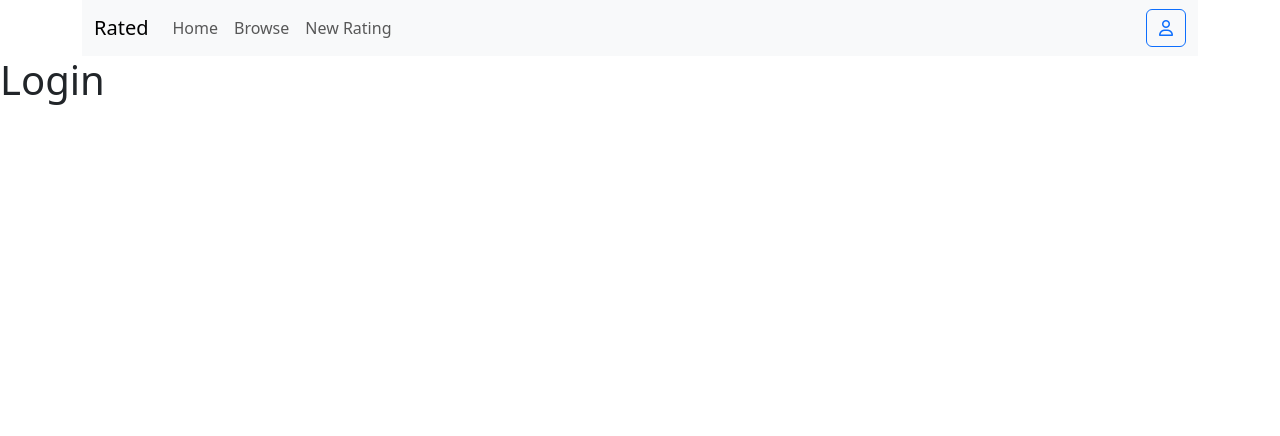
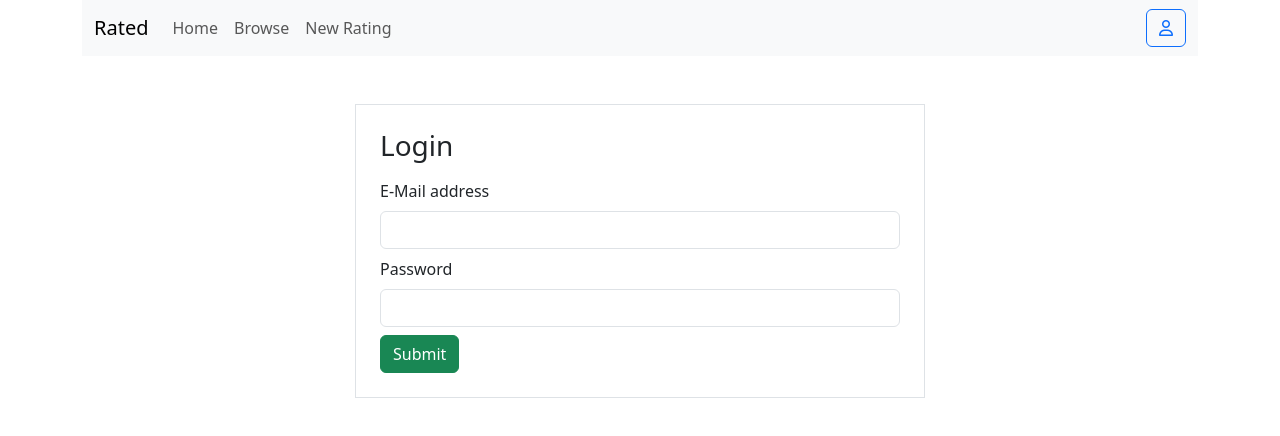
Before and after one commit to b0totmat/rated, a Vue app in the folder client/: page /login in a window 1280 px wide. Shown: the top 436 px of the page. Built offline with nearby package versions, Linux system fonts and the light colour scheme.

Commit message:
Login form

```diff
--- a/client/src/views/LoginView.vue
+++ b/client/src/views/LoginView.vue
@@ -1,3 +1,57 @@
 <template>
-    <h1>Login</h1>
-</template>
+    <div class="container mt-5">
+      <div class="row">
+        <div class="col-12 col-md-8 col-lg-6 mx-auto border py-4 px-md-4">
+          <form>
+            <h1 class="h3 mb-3">Login</h1>
+            <div class="mb-2">
+              <label for="email" class="form-label">E-Mail address</label>
+              <input type="email" class="form-control" id="email" v-model="user.email">
+            </div>
+            <div class="mb-2">
+              <label for="password1" class="form-label">Password</label>
+              <input type="password" class="form-control" id="password1" v-model="user.password">
+            </div>
+            <button class="btn btn-success" @click="sendForm">Submit</button>
+            <div class="mt-3" id="errors" v-if="errors.length !== 0">
+              <ul class="list-group">
+                <li class="list-group-item bg-danger text-light" v-for="e in errors">{{ e }}</li>
+              </ul>
+            </div>
+          </form>
+        </div>
+      </div>
+    </div>
+  </template>
+<script setup>
+  import { ref } from 'vue'
+  import { useRouter } from 'vue-router'
+  import AuthService from '@/services/AuthService'
+  import { useTokenStore } from '@/stores/tokens'
+
+  const router = useRouter()
+  const tokenStore = useTokenStore()
+
+  const user = ref({
+    email: null,
+    password: null
+  })
+  const errors = ref([])
+
+  const sendForm = (e) => {
+    e.preventDefault()
+    errors.value = []
+
+    AuthService.login(user.value)
+    .then((res) => {
+        console.log(res.data)
+        tokenStore.setToken(res.data.token)
+        tokenStore.setUser(res.data.user)
+
+        router.push('/')
+    })
+    .catch((err) => {
+    errors.value.push(err.response.data.message)
+    })
+}
+</script>
```
